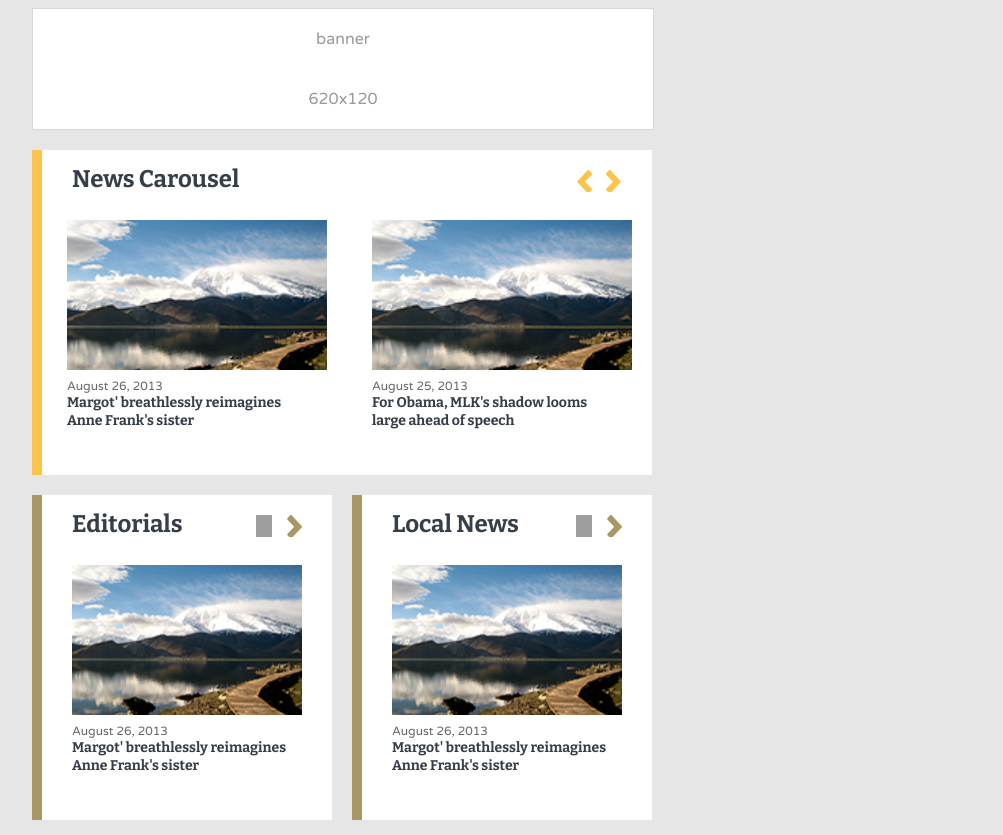
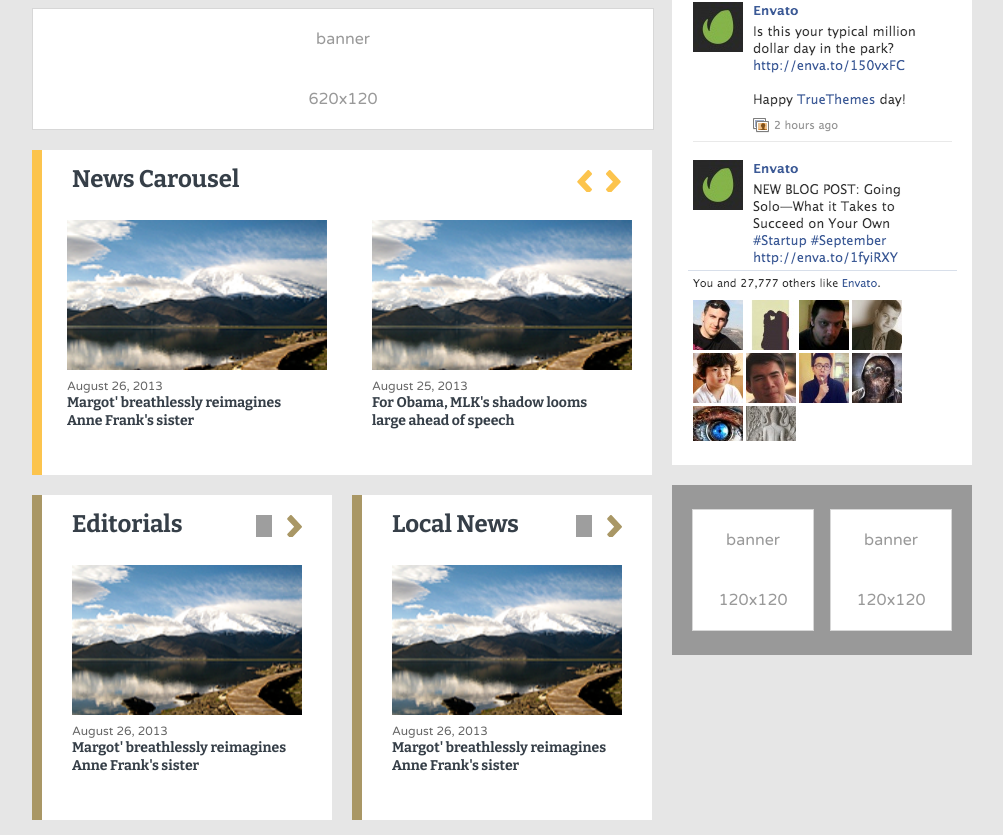
Before and after one commit to Petrina99/kenaz-web-page, a React (Vite) app: page / in a window 1280 px wide. Shown: the part 1875-2710 px from the top of the page, without its empty margins (138-1141 px from the left). Built offline with nearby package versions, Linux system fonts and the light colour scheme; grey boxes are pictures that could not be loaded.

Commit message:
finished carousels and added slider to the bottom of main, need to modify lower slider

```diff
--- a/src/pages/Home.jsx
+++ b/src/pages/Home.jsx
@@ -10,6 +10,8 @@ import {
 } from "../components"
 
 import './styles/home.scss';
+
+import facebookComments from '../assets/facebook-comments.svg';
 
 export const Home = () => {
     return (
@@ -42,6 +44,15 @@ export const Home = () => {
                         <Banner bannerWidth={120} bannerHeight={120} />
                     </div>
                 </section>
+                <aside className="facebook-comments">
+                    <img src={facebookComments} />
+                </aside>
+                <section className="two-banner-section">
+                    <div className="two-banner-div">
+                        <Banner bannerWidth={120} bannerHeight={120} />
+                        <Banner bannerWidth={120} bannerHeight={120} />
+                    </div>
+                </section>
             </div>
         </main>
         </>
--- a/src/pages/styles/home.scss
+++ b/src/pages/styles/home.scss
@@ -39,3 +39,14 @@ main {
     display: flex;
     margin-top: 20px;
 }
+
+.facebook-comments {
+    width: 300px;
+    height: 556px;
+    background-color: $color-banner-bg;
+    margin-top: 20px;
+
+    img {
+        padding: 15px 15px;
+    }
+}
```
Also changed, not shown: src/assets/facebook-comments.svg (added).
